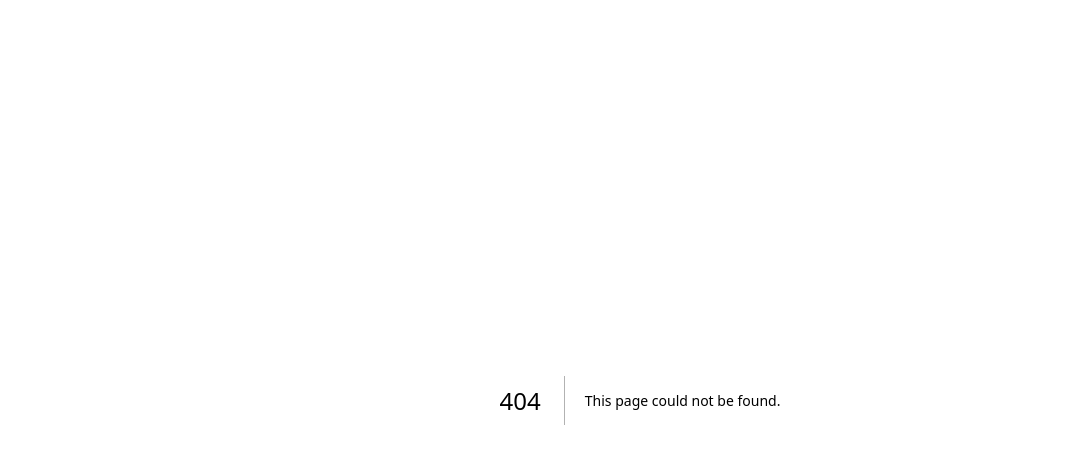
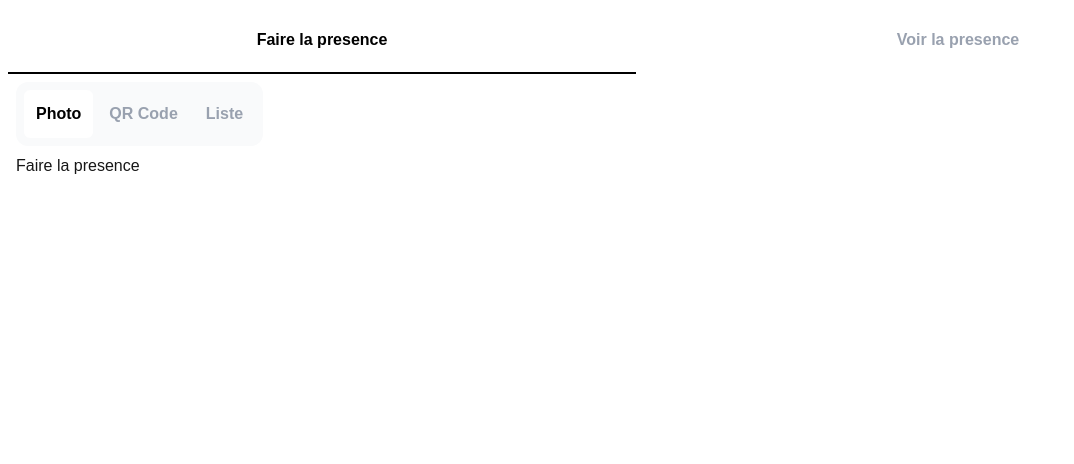
Before and after one commit to tojonirinaAndrian/ama-app, a Next.js app: page /presence in a window 1280 px wide. Before the commit this address had no page. Shown: the top 464 px of the page, without its empty margins (0-1074 px from the left). Built offline with nearby package versions, Linux system fonts and the light colour scheme.

Commit message:
adding mock components to presence page

```diff
--- /dev/null
+++ b/app/presence/page.tsx
@@ -0,0 +1,65 @@
+"use client";
+import { useState } from "react";
+
+export default function Presence() {
+  const [userChoiceInFaire, setUserChoiceInFaire] = useState<
+    "photo" | "qrCode" | "liste"
+  >("photo");
+
+  const [userChoice, setUserChoice] = useState<"faire" | "voir">("faire");
+  const choosedButtonStyle = "text-black !bg-white";
+  const choosedActionButtonStyle = "!text-black !border-b-black";
+
+  return (
+    <div className="p-2">
+      <div className="flex w-full *:py-5 *:w-full font-semibold *:border-b-2 gap-2  text-gray-400 *:border-b-transparent">
+        <button
+          className={userChoice === "faire" ? choosedActionButtonStyle : ""}
+          onClick={() => setUserChoice("faire")}
+        >
+          Faire la presence
+        </button>
+        <button
+          onClick={() => setUserChoice("voir")}
+          className={userChoice === "voir" ? choosedActionButtonStyle : ""}
+        >
+          Voir la presence
+        </button>
+      </div>
+      <div className="flex flex-col p-2 gap-2">
+        {userChoice === "faire" && (
+          <>
+            <div className="bg-gray-50 flex gap-1 p-2 rounded-xl font-semibold w-fit *:p-3 *:rounded-md text-gray-400">
+              <button
+                onClick={() => setUserChoiceInFaire("photo")}
+                className={
+                  userChoiceInFaire === "photo" ? choosedButtonStyle : ""
+                }
+              >
+                Photo
+              </button>
+              <button
+                onClick={() => setUserChoiceInFaire("qrCode")}
+                className={
+                  userChoiceInFaire === "qrCode" ? choosedButtonStyle : ""
+                }
+              >
+                QR Code
+              </button>
+              <button
+                onClick={() => setUserChoiceInFaire("liste")}
+                className={
+                  userChoiceInFaire === "liste" ? choosedButtonStyle : ""
+                }
+              >
+                Liste
+              </button>
+            </div>
+            <div>Faire la presence</div>
+          </>
+        )}
+        {userChoice === "voir" && <div>Voir la presence</div>}
+      </div>
+    </div>
+  );
+}
--- a/app/test/page.tsx
+++ /dev/null
@@ -1,65 +0,0 @@
-import Image from "next/image";
-
-export default function Home() {
-  return (
-    <div className="flex flex-col flex-1 items-center justify-center bg-zinc-50 font-sans dark:bg-black">
-      <main className="flex flex-1 w-full max-w-3xl flex-col items-center justify-between py-32 px-16 bg-white dark:bg-black sm:items-start">
-        <Image
-          className="dark:invert"
-          src="/next.svg"
-          alt="Next.js logo"
-          width={100}
-          height={20}
-          priority
-        />
-        <div className="flex flex-col items-center gap-6 text-center sm:items-start sm:text-left">
-          <h1 className="max-w-xs text-3xl font-semibold leading-10 tracking-tight text-black dark:text-zinc-50">
-            To get started, edit the page.tsx file.
-          </h1>
-          <p className="max-w-md text-lg leading-8 text-zinc-600 dark:text-zinc-400">
-            Looking for a starting point or more instructions? Head over to{" "}
-            <a
-              href="https://vercel.com/templates?framework=next.js&utm_source=create-next-app&utm_medium=appdir-template-tw&utm_campaign=create-next-app"
-              className="font-medium text-zinc-950 dark:text-zinc-50"
-            >
-              Templates
-            </a>{" "}
-            or the{" "}
-            <a
-              href="https://nextjs.org/learn?utm_source=create-next-app&utm_medium=appdir-template-tw&utm_campaign=create-next-app"
-              className="font-medium text-zinc-950 dark:text-zinc-50"
-            >
-              Learning
-            </a>{" "}
-            center.
-          </p>
-        </div>
-        <div className="flex flex-col gap-4 text-base font-medium sm:flex-row">
-          <a
-            className="flex h-12 w-full items-center justify-center gap-2 rounded-full bg-foreground px-5 text-background transition-colors hover:bg-[#383838] dark:hover:bg-[#ccc] md:w-[158px]"
-            href="https://vercel.com/new?utm_source=create-next-app&utm_medium=appdir-template-tw&utm_campaign=create-next-app"
-            target="_blank"
-            rel="noopener noreferrer"
-          >
-            <Image
-              className="dark:invert"
-              src="/vercel.svg"
-              alt="Vercel logomark"
-              width={16}
-              height={16}
-            />
-            Deploy Now
-          </a>
-          <a
-            className="flex h-12 w-full items-center justify-center rounded-full border border-solid border-black/[.08] px-5 transition-colors hover:border-transparent hover:bg-black/[.04] dark:border-white/[.145] dark:hover:bg-[#1a1a1a] md:w-[158px]"
-            href="https://nextjs.org/docs?utm_source=create-next-app&utm_medium=appdir-template-tw&utm_campaign=create-next-app"
-            target="_blank"
-            rel="noopener noreferrer"
-          >
-            Documentation
-          </a>
-        </div>
-      </main>
-    </div>
-  );
-}
```
